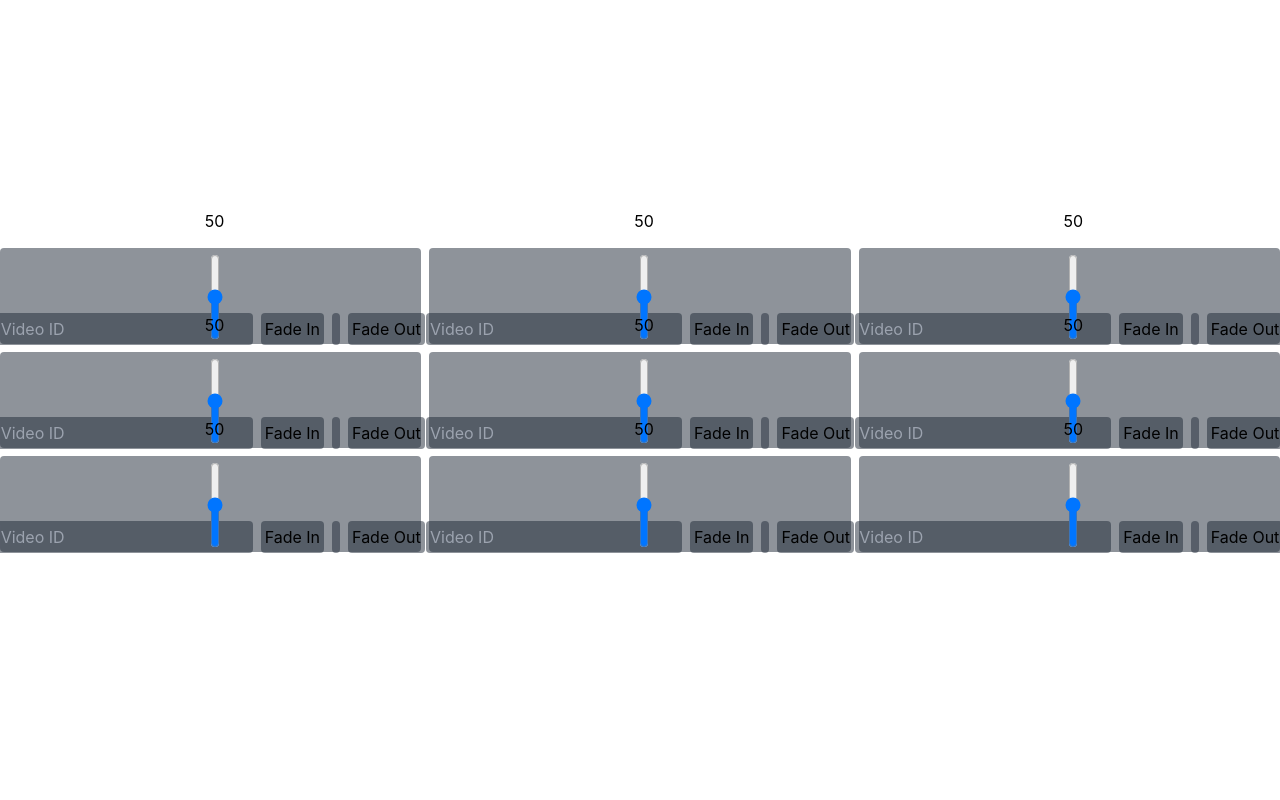
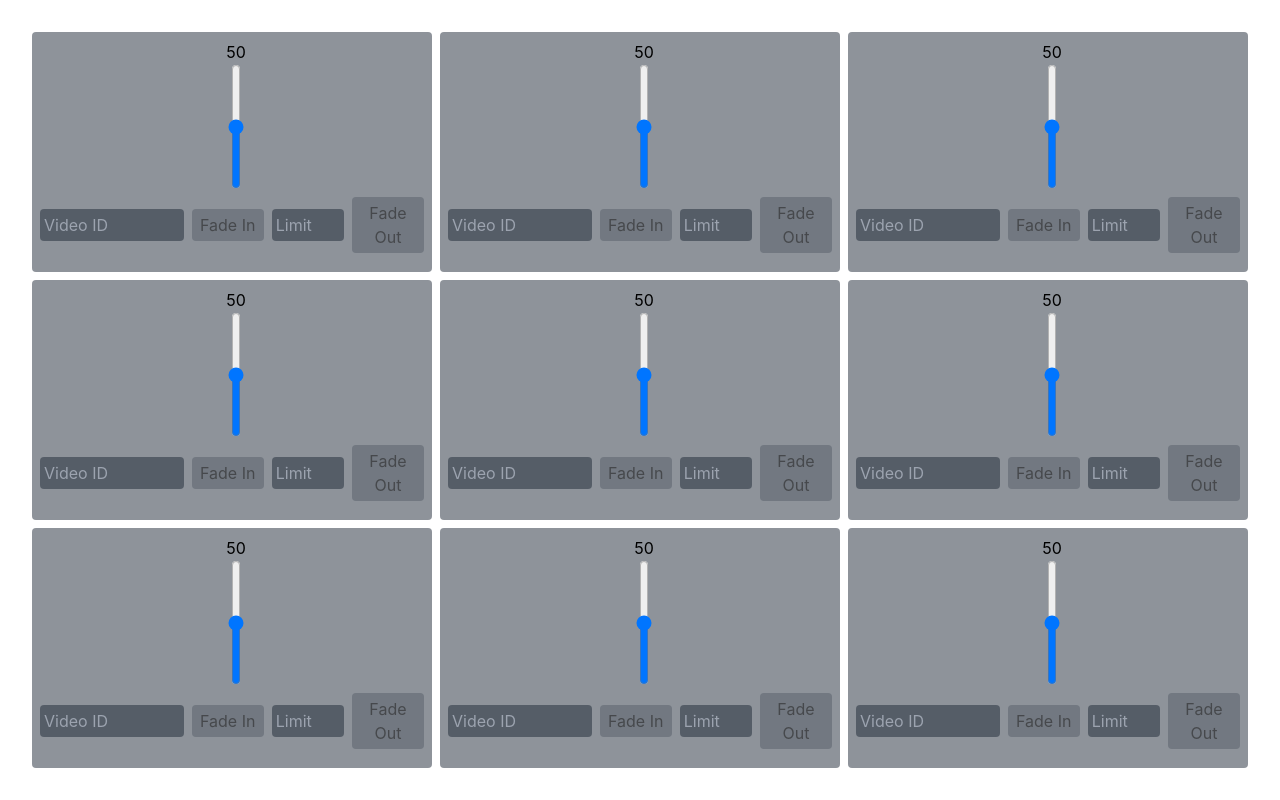
Before and after one commit to GitVex/fullstackjava, a Next.js app: page /mixer in a window 1280 px wide. Built offline with nearby package versions, Linux system fonts and the light colour scheme.

Commit message:
fixed mixer features added title search

```diff
--- a/components/contexts/PlayerHolderProvider.tsx
+++ b/components/contexts/PlayerHolderProvider.tsx
@@ -3,7 +3,7 @@ import IFPlayer from '../utils/IFPlayer'
 
 // Create a custom hook to handle the initialization of multiple youtubte iframe players on a page
 // This is a workaround for the fact that the youtube iframe api only allows one player per page
-const PlayerHolderContext = React.createContext([] as { id: number, player: any, isAvailable: boolean }[])
+const PlayerHolderContext = React.createContext([] as { id: number, player: IFPlayer, isAvailable: boolean }[])
 
 export function usePlayerHolder() {
     return useContext(PlayerHolderContext)
@@ -13,7 +13,7 @@ export function usePlayerHolderById(id: number) {
     const playerHolder = useContext(PlayerHolderContext)
 
     if (!playerHolder[id]) {
-        return {}
+        return {id: -1, player: null, isAvailable: false}
     }
 
     return playerHolder[id]
--- a/components/dbForm/TagFinder.tsx
+++ b/components/dbForm/TagFinder.tsx
@@ -75,7 +75,8 @@ function TagFinder() {
                             ) : data ? (
                                 <>
                                     {data.map((tag: any) => (
-                                        tag.name.includes(search) ? <div key={tag.name} className='flex flex-row gap-1 px-2 rounded bg-gray-800/50'>
+                                        tag.name.includes(search) ?
+                                        <div key={tag.name} className='flex flex-row gap-1 px-2 rounded bg-gray-800/50'>
                                             <input type='checkbox' name={tag.name} id={tag.name + "Box"} />
                                             <label htmlFor={tag.name + "Box"} className='w-1/6'>{tag.name}</label>
                                         </div>
--- a/components/dbForm/Viewer.tsx
+++ b/components/dbForm/Viewer.tsx
@@ -43,6 +43,7 @@ const item = {
 function Viewer() {
 
     const [maxResults, setMaxResults] = useState(9)
+    const [search, setSearch] = useState('')
     const filterState = useFilterState()
     const ping = usePingRefetch()
 
@@ -73,6 +74,7 @@ function Viewer() {
                     <h1>Viewer ({data ? data.length : null}) </h1>
                     <button onClick={() => setMaxResults(maxResults + 2)} className='p-2 rounded bg-gray-800/50 w-fit hover:bg-gray-800/80 duration-100'>Load more</button>
                 </span>
+                <input type="text" placeholder="Search Title" className='p-2 rounded bg-gray-800/50 w-fit hover:bg-gray-800/80 duration-100' />
                 <div className='h-fit w-full'>
                     <AnimatePresence mode='wait'>
                         {isLoading ? (
@@ -88,6 +90,7 @@ function Viewer() {
                                 animate={data.length > 0 && "show"}>
                                 <AnimatePresence>
                                     {data.map((track: any, idx: number) => (
+                                        track.title.toLowerCase().includes(search.toLowerCase()) ? (
                                         <ViewerContainer
                                             key={track.id}
                                             id={track.id}
@@ -97,6 +100,7 @@ function Viewer() {
                                             tags={track.tags}
                                             variants={item}
                                             custom={idx} />
+                                        ) : null
                                     )).slice(0, maxResults)}
                                 </AnimatePresence>
                             </motion.div>
--- a/components/mixerComponents/PlayerManager.tsx
+++ b/components/mixerComponents/PlayerManager.tsx
@@ -5,19 +5,19 @@ import YTPlayer from './YTPlayer'
 export default function PlayerManager() {
 
     return (
-        <div className="h-screen w-full flex flex-col justify-center items-center gap-2">
-            <div className="flex flex-col gap-2 h-fit w-fit">
-                <span className="flex flex-row gap-2">
+        <div className="h-screen w-screen flex flex-col justify-center items-center gap-2 overflow-hidden">
+            <div className="flex flex-col gap-2 p-8 h-screen w-screen">
+                <span className="flex flex-row gap-2 h-full w-full">
                     <YTPlayer playerId={0} />
                     <YTPlayer playerId={1} />
                     <YTPlayer playerId={2} />
                 </span>
-                <span className="flex flex-row gap-2">
+                <span className="flex flex-row gap-2 h-full w-full">
                     <YTPlayer playerId={3} />
                     <YTPlayer playerId={4} />
                     <YTPlayer playerId={5} />
                 </span>
-                <span className="flex flex-row gap-2">
+                <span className="flex flex-row gap-2 h-full w-full">
                     <YTPlayer playerId={6} />
                     <YTPlayer playerId={7} />
                     <YTPlayer playerId={8} />
--- /dev/null
+++ b/components/mixerComponents/YTPlayer.module.css
@@ -0,0 +1,5 @@
+.slider {
+    appearance: slider-vertical;
+    width: 50px;
+    height: 125px;
+}
--- a/components/mixerComponents/YTPlayer.tsx
+++ b/components/mixerComponents/YTPlayer.tsx
@@ -1,10 +1,12 @@
 import React, { useEffect, useState } from 'react'
+import { StyleRegistry } from 'styled-jsx'
 import { usePlayerHolderById } from '../contexts/PlayerHolderProvider'
+import stlyes from './YTPlayer.module.css'
 
 const fadeInterval = 75
 const fadeStep = 1
 
-const startCases = [-1, 2, 5, 3]
+const ease = (x: number, limit: number) => limit * (1 - Math.cos(((x / limit) * Math.PI) / 2))
 
 /* USE VIDEO.JS https://videojs.com/getting-started | maybe for later projects :) */
 
@@ -13,7 +15,6 @@ function YTPlayer({ playerId }: { playerId: number }) {
 
     const [volume, setVolume] = useState(50)
 
-    //@ts-ignore
     const player = usePlayerHolderById(playerId).player
     const ID = `player${playerId}`
 
@@ -41,80 +42,94 @@ function YTPlayer({ playerId }: { playerId: number }) {
         }
     }
 
-    const fadeIn = (e: any, pLimit?: number) => {
+
+    const fade = (e: any, pLimit?: number, inverse: boolean = false) => {
         if (!player) return
-
         let limit = 0
-        if (pLimit) {
-            limit = pLimit
-        } else {
-            limit = player.getVolume() == 0 ? 50 : player.getVolume()
+        if (!inverse) {
+            limit = pLimit ? (pLimit == 0 ? 50 : pLimit) : (player.getVolume() == 0 ? 50 : player.getVolume())
+            setVolume(1)
         }
-        setVolume(1)
+        let runner = inverse ? player.getVolume() : 1
 
         const interval = setInterval(() => {
-            if (!startCases.includes(player.getPlayerState()) && player.getVolume() < limit) {
-                if (player.getPlayerState() == 1 && player.getPlayerState() != 3) {
-                    setVolume(player.getVolume() + fadeStep)
+            if (inverse) {
+                if (player.getVolume() > 0) {
+                    setVolume(ease(runner, player.getVolume()))
+                    runner -= fadeStep
+                } else {
+                    setVolume(0)
+                    clearInterval(interval)
                 }
-            } else if (startCases.includes(player.getPlayerState())) {
-                player.playVideo()
+            } else {
+                if (player.getVolume() < limit) {
+                    setVolume(ease(runner, limit))
+                    runner += fadeStep
+                } else {
+                    setVolume(limit)
+                    clearInterval(interval)
+                }
+            }
+        }, fadeInterval)
+    }
+
+    const fadeIn = (e: any, pLimit?: number) => {fade(e, pLimit); player ? player.playVideo() : null}
+    const fadeOut = (e: any, pLimit?: number) => fade(e, pLimit, true)
+
+    const fadeTo = (e: any, volume: number) => {
+        if (!player) return
+        const limit = player.getVolume() == 0 ? 50 : player.getVolume()
+
+        const interval = setInterval(() => {
+            if (player.getVolume() > volume) {
+                setVolume(player.getVolume() - fadeStep)
+            } else if (player.getVolume() < volume) {
+                setVolume(player.getVolume() + fadeStep)
             } else {
                 clearInterval(interval)
             }
         }, fadeInterval)
     }
 
-    const fadeOut = (e: any) => {
-        if (!player) return
-        const limit = player.getVolume() == 0 ? 50 : player.getVolume()
-
-        const interval = setInterval(() => {
-            if (player.getVolume() > 0) {
-                setVolume(player.getVolume() - fadeStep)
-            } else {
-                clearInterval(interval)
-                player.pauseVideo()
-            }
-        }, fadeInterval)
-    }
-
     return (
-        <div className='flex flex-col gap-2 p-2 bg-gray-800/50 rounded h-full w-full'>
-            <div className="flex flex-row justify-center items-center gap-2 h-5/6 w-full">
+        <div className='flex flex-col gap-2 p-2 bg-gray-800/50 rounded h-full w-fit'>
+            <div className="flex flex-row justify-center items-center gap-2 ">
                 <div id={ID} />
                 <div className="flex flex-col justify-center items-center w-fit h-full">
-                    <p className='-translate-y-14'>{Math.round(volume)}</p>
-                    <input id={`volumeSlider_${playerId}`} type="range" min="0" max="100" step="1" className="bg-gray-800/50 w-4/6 -rotate-90"
+                    <p className=''>{Math.round(volume)}</p>
+                    {/* @ts-ignore */}
+                    <input id={`volumeSlider_${playerId}`} type="range" min="0" max="100" step="1" orient="vertical" className={stlyes.slider}
                         onChange={sliderInputHandler}
                         onInput={sliderInputHandler}
                     />
                 </div>
             </div>
-            <div className="flex flex-row justify-center items-center gap-2 w-full h-1/6">
-                <input type="text" className="bg-gray-800/50 rounded p-1" placeholder="Video ID" onKeyDown={
+            <div className="flex flex-row justify-center items-center w-full gap-2">
+                <input type="text" className="bg-gray-800/50 rounded p-1 w-2/5" placeholder="Video ID" onKeyDown={
                     (e) => {
-                        //@ts-ignore
-                        if (e.key === 'Enter' && e.target.value) {
-                            //@ts-ignore
-                            player.loadVideoById(e.target.value)
-                            //@ts-ignore
-                            player.pauseVideo()
+                        const field = e.target as HTMLInputElement
+                        if (!player) return
+                        if (e.key !== 'Enter' && field.value) return
+                        player.loadVideoById(field.value)
+                        player.pauseVideo()
+                    }
+
+                } />
+                <button className="bg-gray-800/50 rounded p-1 w-1/5 disabled:opacity-50" onClick={fadeIn} disabled={player ? false : true}>Fade In</button>
+                <input type="text" className=" bg-gray-800/50 rounded p-1 w-1/5" placeholder="Limit" onKeyDown={
+                    (e) => {
+                        const field = e.target as HTMLInputElement
+                        if (!player) return
+                        if (e.key !== 'Enter' && field.value) return
+
+                        if (player.getPlayerState() != 1) {
+                            fadeIn(e, parseInt(field.value))
+                            return
                         }
+                        fadeTo(e, parseInt(field.value))
                     }
                 } />
-
-                <button className="bg-gray-800/50 rounded p-1 min-w-fit" onClick={fadeIn}>Fade In</button>
-                <input type="text" className=" bg-gray-800/50 rounded p-1 w-1/12 " placeholder="Limit" onKeyDown={
-                    (e) => {
-                        //@ts-ignore
-                        if (e.key === 'Enter' && e.target.value) {
-                            //@ts-ignore
-                            fadeIn(e, e.target.value)
-                        }
-                    }
-                } />
-                <button className="bg-gray-800/50 rounded p-1 min-w-fit" onClick={fadeOut}>Fade Out</button>
+                <button className="bg-gray-800/50 rounded p-1 disabled:opacity-50 w-1/5" onClick={fadeOut} disabled={player ? false : true}>Fade Out</button>
             </div>
         </div>
     )
--- a/components/utils/IFPlayer.ts
+++ b/components/utils/IFPlayer.ts
@@ -31,9 +31,9 @@ export default interface IFPlayer {
     isMuted: () => boolean;
     isVideoInfoVisible: () => boolean;
     loadModule: (moduleName: string) => void;
-    loadPlaylist: (playlist: string[], index: number, startSeconds: number, suggestedQuality: string) => void;
-    loadVideoById: (videoId: string, startSeconds: number, suggestedQuality: string) => void;
-    loadVideoByUrl: (mediaContentUrl: string, startSeconds: number) => void;
+    loadPlaylist: (playlist: string[], index: number, startSeconds?: number, suggestedQuality?: string) => void;
+    loadVideoById: (videoId: string, startSeconds?: number, suggestedQuality?: string) => void;
+    loadVideoByUrl: (mediaContentUrl: string, startSeconds?: number) => void;
     logImaAdEvent: (eventType: string) => void;
     mute: () => void;
     nextVideo: () => void;
```
